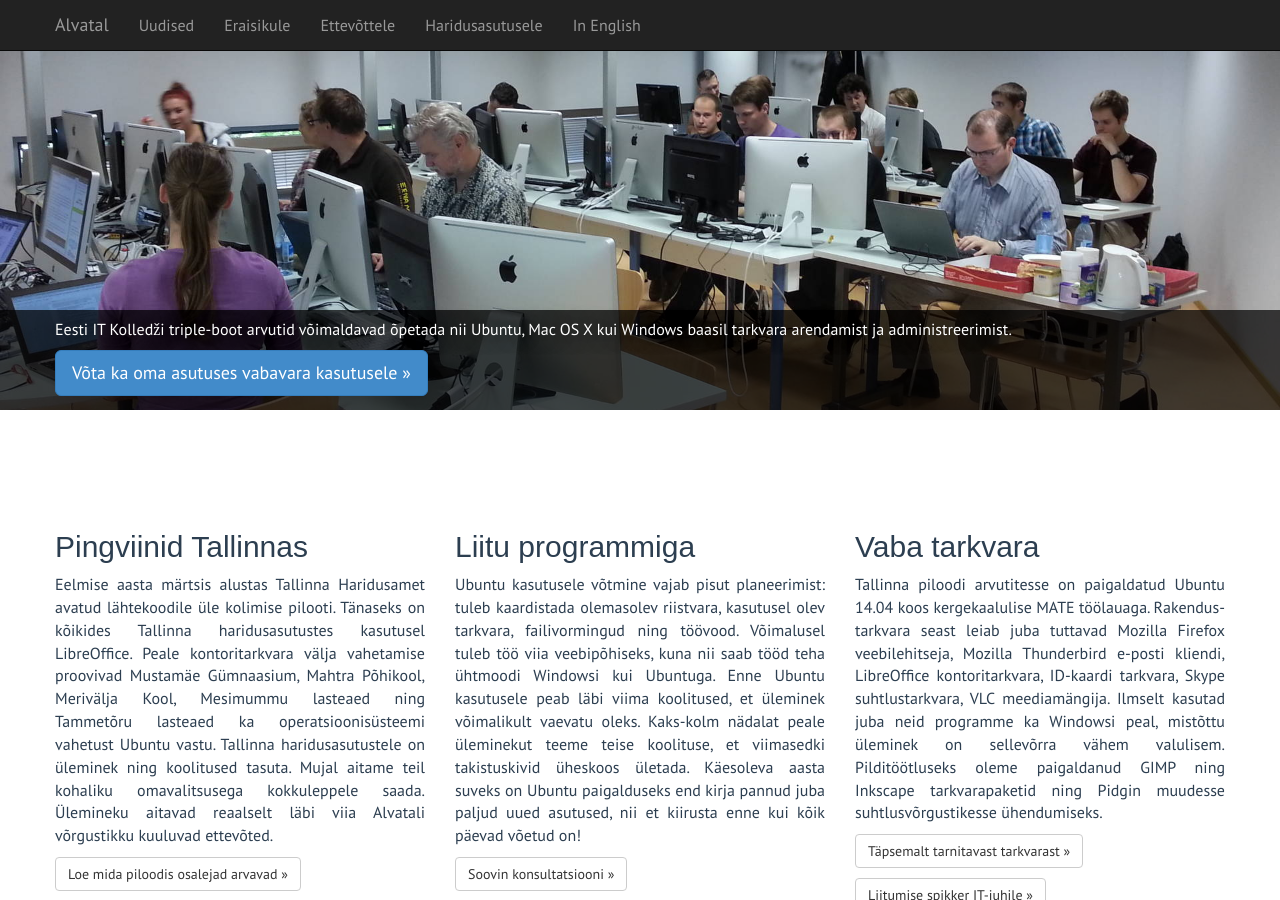
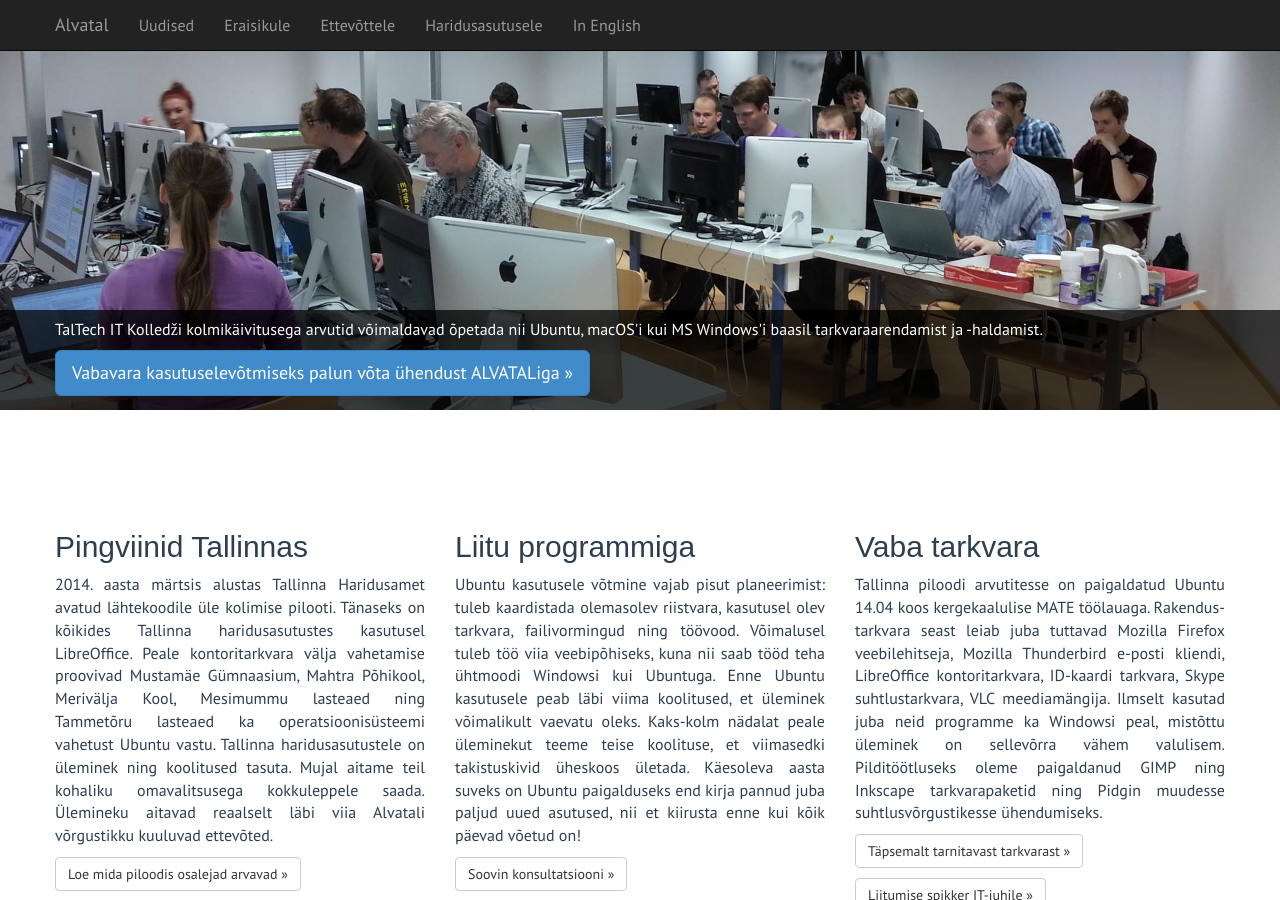
Before and after one commit to alvatal/alvatal.github.io, a Jekyll site: the page built from et/edu.html, in a window 1280 px wide and 900 px high. Built offline with Jekyll 4.4.1, drawn with Linux system fonts in a browser that asks for light colours; some web fonts are replaced.

Commit message:
Update edu.html
some updates

```diff
--- a/et/edu.html
+++ b/et/edu.html
@@ -14,10 +14,11 @@ redirect_from:
 <div style="background-color: rgba(0,0,0,0.7); position: relative; top:-100px; height:100px; display:block;">
     <div class="container" style=" padding-top:2mm; padding-bottom:2mm;">
         <p style="color:white; text-shadow: black 0 0 20px;">
-        Eesti IT Kolledži triple-boot arvutid võimaldavad õpetada nii Ubuntu, Mac OS X kui Windows baasil tarkvara arendamist ja administreerimist.
+        TalTech IT Kolledži kolmikäivitusega arvutid võimaldavad õpetada nii Ubuntu, macOS'i kui MS Windows'i baasil tarkvaraarendamist ja -haldamist.
         </p>
         <p>
-        <a class="btn btn-primary btn-lg" href="http://eepurl.com/bc7eCH" target="_blank" role="button">Võta ka oma asutuses vabavara kasutusele &raquo;</a>
+        <!--<a class="btn btn-primary btn-lg" href="http://eepurl.com/bc7eCH" target="_blank" role="button">Võta ka oma asutuses vabavara kasutusele &raquo;</a>-->
+        <a class="btn btn-primary btn-lg" href="javascript: document.body.scrollIntoView(false);" target="_blank" role="button">Vabavara kasutuselevõtmiseks palun võta ühendust ALVATALiga &raquo;</a>
         </p>
     </div>
 </div>
@@ -27,7 +28,7 @@ redirect_from:
         <div class="col-md-4">
             <h2>Pingviinid Tallinnas</h2>
             <p>
-            Eelmise aasta märtsis alustas Tallinna Haridusamet
+            2014. aasta märtsis alustas Tallinna Haridusamet
             avatud lähtekoodile üle kolimise pilooti.
             Tänaseks on kõikides Tallinna haridusasutustes
             kasutusel LibreOffice.
@@ -61,7 +62,7 @@ redirect_from:
                 uued asutused, nii et kiirusta enne kui kõik päevad võetud on!
             </p>
 
-            <p><a class="btn btn-default" href="http://eepurl.com/bc7eCH" target="_blank" role="button">Soovin konsultatsiooni &raquo;</a></p>
+            <p><a class="btn btn-default" href="javascript: document.body.scrollIntoView(false);" target="_blank" role="button">Soovin konsultatsiooni &raquo;</a></p>
 
         </div>
 
@@ -134,7 +135,7 @@ redirect_from:
             Tallinna Haridusameti piloodis osalejatele on OwnCloud teenus hinna sees,
             teistel aitame paigaldusega kohalikule riistvarale.
             </p>
-            <p><a class="btn btn-default" href="http://eepurl.com/bc7eCH" target="_blank" role="button">Küsi abi meie spetsialistidelt &raquo;</a></p>
+            <p><a class="btn btn-default" href="javascript: document.body.scrollIntoView(false);" target="_blank" role="button">Küsi abi meie spetsialistidelt &raquo;</a></p>
             <p><a class="btn btn-default" href="http://lauri.vosandi.com/cfgmgmt/owncloud.html" target="_blank" role="button">Paigalda ise &raquo;</a></p>
 
         </div>
@@ -156,7 +157,7 @@ redirect_from:
             Kohalik IT-tugiisik saab seeläbi nüri adminis&shy;treerimis&shy;töö asemel
             tegeleda asutuse IT-taristu planeerimise ja moderniseerimisega.
           </p>
-          <p><a class="btn btn-default" href="http://eepurl.com/bc7eCH" target="_blank" role="button">Küsi abi meie spetsialistidelt &raquo;</a></p>
+          <p><a class="btn btn-default" href="javascript: document.body.scrollIntoView(false);" target="_blank" role="button">Küsi abi meie spetsialistidelt &raquo;</a></p>
           <p><a class="btn btn-default" href="http://lauri.vosandi.com/cfgmgmt/tallinna-piloot.html" target="_blank" role="button">Täpsemalt arhitektuurist ning tulevikuplaanidest &raquo;</a></p>
         </div>
     </div>
```
